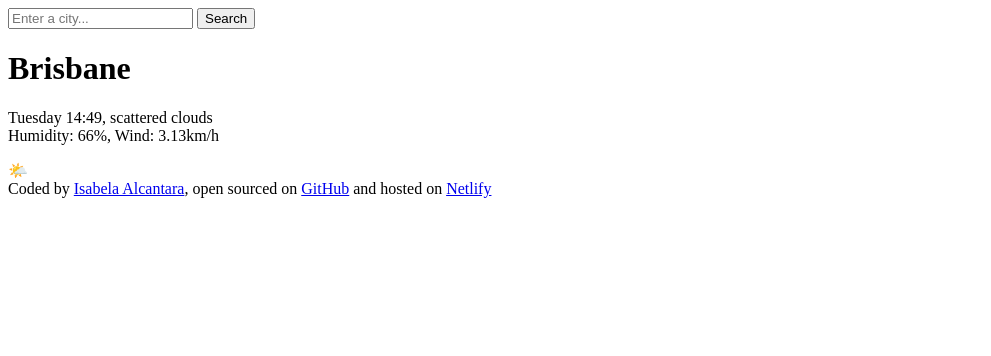
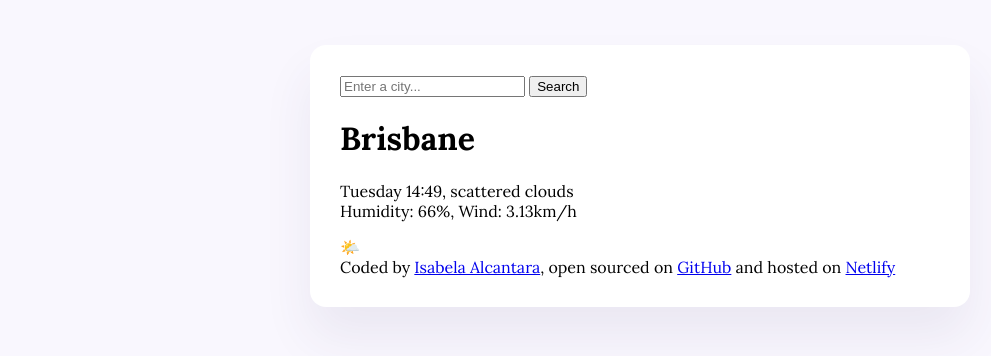
Before and after one commit to isabelaalcantara1/weather-app-project, a plain HTML site: page index.html in a window 1280 px wide. Shown: the whole page, without its empty margins (0-991 px from the left). Drawn offline with Linux system fonts and the light colour scheme.

Commit message:
Styled the main container and added custom fonts

```diff
--- a/index.html
+++ b/index.html
@@ -3,9 +3,17 @@
   <head>
     <meta charset="UTF-8" />
     <meta name="viewport" content="width=device-width, initial-scale=1.0" />
+    <link rel="preconnect" href="https://fonts.googleapis.com" />
+    <link rel="preconnect" href="https://fonts.gstatic.com" crossorigin />
+    <link
+      href="https://fonts.googleapis.com/css2?family=Lora:ital,wght@0,400..700;1,400..700&family=Montserrat:ital,wght@0,100..900;1,100..900&family=Poppins:ital,wght@0,100;0,200;0,300;0,400;0,500;0,600;0,700;0,800;0,900;1,100;1,200;1,300;1,400;1,500;1,600;1,700;1,800;1,900&display=swap"
+      rel="stylesheet"
+    />
+    <link rel="stylesheet" href="src/style.css" />
     <title>weather-app-project</title>
   </head>
   <body>
+    <div class="weather-app">
       <header>
         <form>
           <input type="search" placeholder="Enter a city..." required />
@@ -38,5 +46,6 @@
           >Netlify</a
         >
       </footer>
+    </div>
   </body>
 </html>
--- /dev/null
+++ b/src/style.css
@@ -0,0 +1,13 @@
+body {
+  background-color: #f9f7fe;
+  font-family: "Lora", serif;
+}
+
+.weather-app {
+  background-color: white;
+  max-width: 600px;
+  margin: 45px auto;
+  box-shadow: 0 30px 50px rgba(65, 50, 100, 0.08);
+  border-radius: 16px;
+  padding: 30px;
+}
```
Lines whose indentation alone changed are shown as unchanged.
